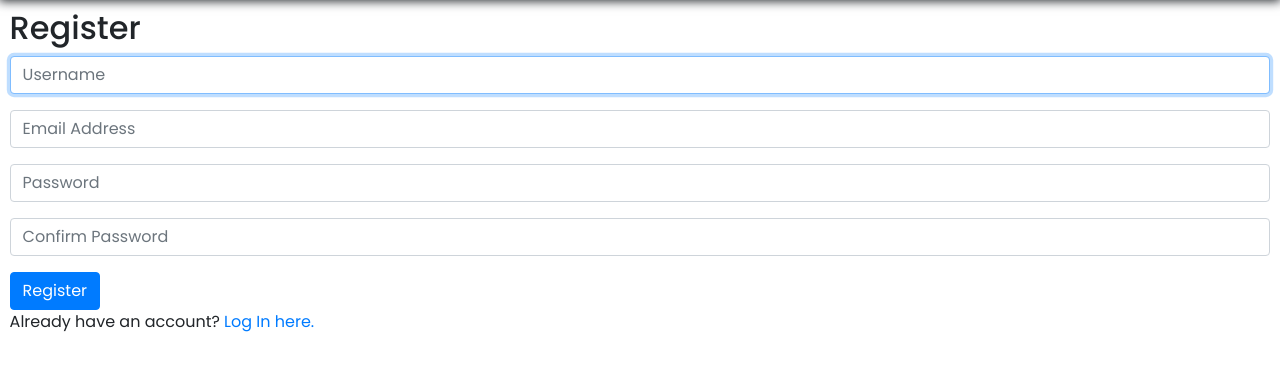
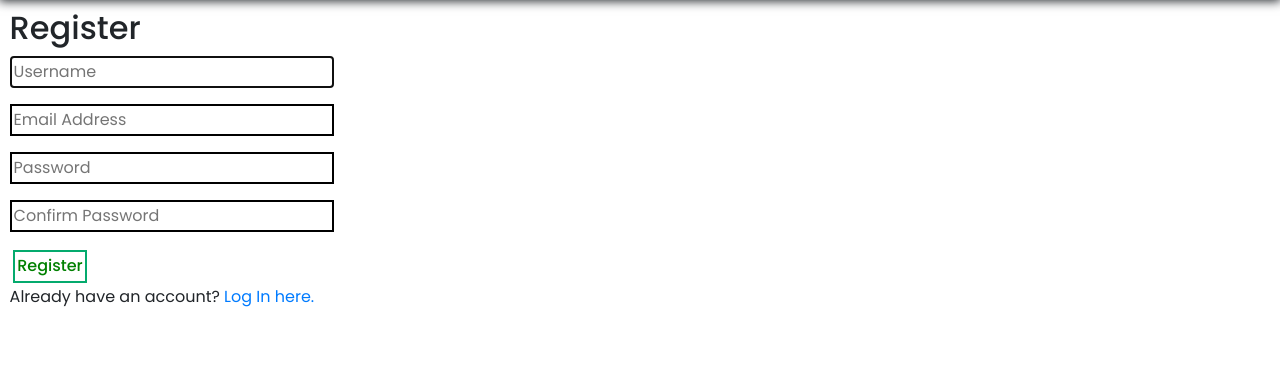
Before and after one commit to MaulikChopra/auctions-cs50web, a Django app: page /register in a window 1280 px wide. Shown: the part 78-449 px from the top of the page. Run offline with Django 3.2, Linux system fonts and the light colour scheme; some libraries are stand-ins or nearby versions; some web fonts are replaced.

Commit message:
login and register page completed

```diff
--- a/auctions/static/auctions/styles.css
+++ b/auctions/static/auctions/styles.css
@@ -81,10 +81,6 @@
 .btn-black:hover {
   background-color: black;
   color: white !important;
-}
-.btn-black-no-hover {
-  border-color: black;
-  color: black !important;
 }
 
 .Content {
--- a/auctions/templates/auctions/listing_page.html
+++ b/auctions/templates/auctions/listing_page.html
@@ -91,7 +91,7 @@
 <div>
     {%for bid in bids%}
         <div>
-            <button class="button-all btn-black-no-hover" style="font-weight: 400;">
+            <button class="button-all" style="font-weight: 400;">
                 <b style="font-size: 1.25rem ">${{bid.bid_amount}}</b>
                 by <b style="font-weight: 500">{{bid.owner.first_name}} {{bid.owner.last_name}}({{bid.owner.username}})</b>
                 on <em style="color: grey">{{listing.datetime_created}}</em>
@@ -127,7 +127,7 @@
 <div style="margin-left: 1rem;">
     {%for comment in comments%}
         <div>
-            <button class="button-all btn-black-no-hover text-left" style="font-weight: 400;">
+            <button class="button-all text-left" style="font-weight: 400;">
                 <b style="font-size: 1.15rem; font-weight:500; ">{{comment.comment_content}}</b>
                 <br>
                 by <b style="font-weight: 500">{{comment.owner.first_name}} {{comment.owner.last_name}} ({{comment.owner.username}})</b>
--- a/auctions/templates/auctions/login.html
+++ b/auctions/templates/auctions/login.html
@@ -11,12 +11,12 @@
     <form action="{% url 'login' %}" method="post">
         {% csrf_token %}
         <div class="form-group">
-            <input autofocus class="form-control" type="text" name="username" placeholder="Username">
+            <input autofocus class="textfield" type="text" name="username" placeholder="Username">
         </div>
         <div class="form-group">
-            <input class="form-control" type="password" name="password" placeholder="Password">
+            <input class="textfield" type="password" name="password" placeholder="Password">
         </div>
-        <input class="btn btn-primary" type="submit" value="Login">
+        <input class="button-all btn-green-hover" type="submit" value="Login">
     </form>
 
     Don't have an account? <a href="{% url 'register' %}">Register here.</a>
--- a/auctions/templates/auctions/register.html
+++ b/auctions/templates/auctions/register.html
@@ -11,18 +11,18 @@
     <form action="{% url 'register' %}" method="post">
         {% csrf_token %}
         <div class="form-group">
-            <input class="form-control" autofocus type="text" name="username" placeholder="Username">
+            <input class="textfield" autofocus type="text" name="username" placeholder="Username">
         </div>
         <div class="form-group">
-            <input class="form-control" type="email" name="email" placeholder="Email Address">
+            <input class="textfield" type="email" name="email" placeholder="Email Address">
         </div>
         <div class="form-group">
-            <input class="form-control" type="password" name="password" placeholder="Password">
+            <input class="textfield" type="password" name="password" placeholder="Password">
         </div>
         <div class="form-group">
-            <input class="form-control" type="password" name="confirmation" placeholder="Confirm Password">
+            <input class="textfield" type="password" name="confirmation" placeholder="Confirm Password">
         </div>
-        <input class="btn btn-primary" type="submit" value="Register">
+        <input class="button-all btn-green-hover" type="submit" value="Register">
     </form>
 
     Already have an account? <a href="{% url 'login' %}">Log In here.</a>
```
Also changed, not shown: db.sqlite3.
